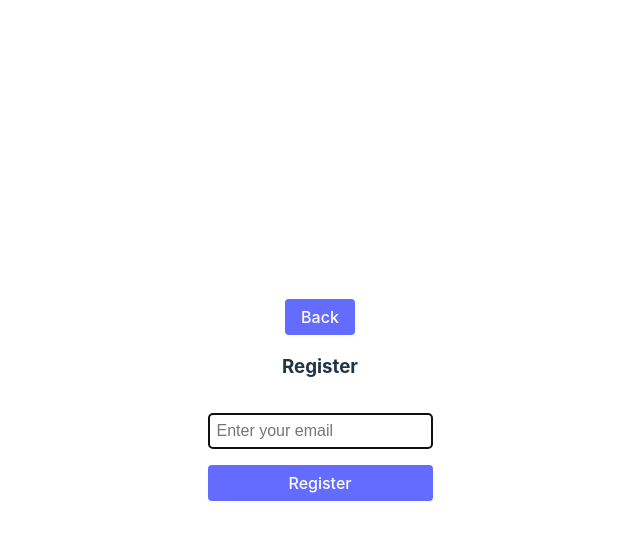
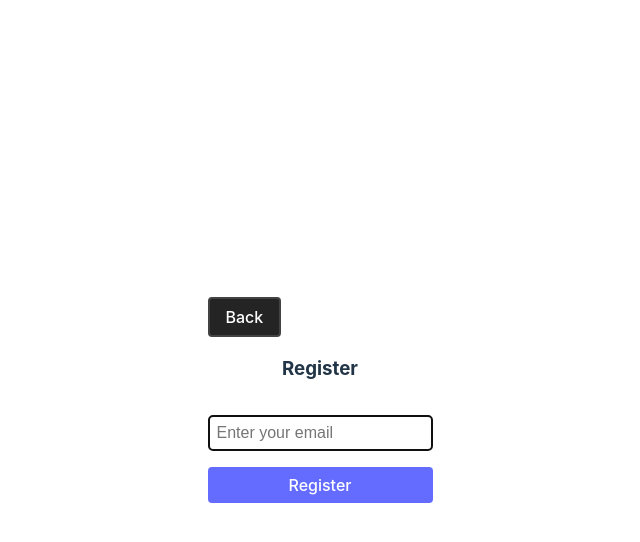
Before and after one commit to DexStephens/myverifi-wallet, a React (Vite) app: page / in a window 1280 px wide. Both pictures are taken after a click on the button "Register". Shown: the top 542 px of the page, without its empty margins (320-960 px from the left). Built offline with nearby package versions, Linux system fonts and the light colour scheme.

Commit message:
styling for back buttons, home page, logout button

```diff
--- a/src/App.css
+++ b/src/App.css
@@ -41,28 +41,28 @@
   color: #888;
 }
 
-.registration {
+.registration, .login, .landing {
   max-width: 400px;
   margin: 0 auto;
   padding: 2rem;
   text-align: center;
 }
 
-.registration form {
+.registration form, .login form, .landing form {
   display: flex;
   flex-direction: column;
   gap: 1rem;
   margin-top: 2rem;
 }
 
-.registration input {
+.registration input, .login input {
   padding: 0.5rem;
   font-size: 1rem;
   border: 1px solid #ccc;
   border-radius: 4px;
 }
 
-.registration button {
+.registration button, .login button , .landing button {
   padding: 0.5rem 1rem;
   font-size: 1rem;
   background-color: #646cff;
@@ -72,7 +72,7 @@
   cursor: pointer;
 }
 
-.registration button:hover {
+.registration button:hover, .login button:hover, .landing button:hover {
   background-color: #535bf2;
 }
 
@@ -81,3 +81,23 @@
   flex-direction: column;
   gap: 1rem;
 }
+
+.back {
+  display: flex;
+  flex-direction: horizontal;
+  justify-content: flex-start;
+}
+
+.back button {
+  padding: 0.5rem 1rem;
+  font-size: 1rem;
+  background-color: #242424;
+  color: white;
+  border: 2px solid #434343;
+  border-radius: 4px;
+  cursor: pointer;
+}
+
+.back button:hover {
+  background-color: #6c6da4;
+}
--- a/src/App.tsx
+++ b/src/App.tsx
@@ -1,9 +1,10 @@
 import { useEffect, useState } from "react";
 import { Registration } from "./components/Registration";
-import { getWallet } from "./utils/storage.util";
+import { getWallet, clearWallet } from "./utils/storage.util";
 import { Wallet } from "../types";
 import { Landing } from "./components/Landing";
 import { Login } from "./components/Login";
+import { Home } from "./components/Home";
 import "./App.css";
 
 //TODO: Initial setup with subscription id, email
@@ -17,6 +18,11 @@ function App() {
   const [loading, setLoading] = useState(true);
   const [showRegistration, setShowRegistration] = useState(false);
   const [showLogin, setShowLogin] = useState(false);
+
+  const logout = async () => {
+    await clearWallet();
+    setWallet(null);
+  };
 
   useEffect(() => {
     const initWallet = async () => {
@@ -46,10 +52,7 @@ function App() {
   }
 
   return (
-    <div>
-      <h1>Welcome, {wallet.email}</h1>
-      {/* Rest of your wallet UI */}
-    </div>
+    <Home wallet={wallet} onLogout={() => logout()}/>
   );
 }
 
--- /dev/null
+++ b/src/components/Home.tsx
@@ -0,0 +1,21 @@
+import { Wallet } from "../../types";
+
+export function Home({
+  wallet,
+  onLogout,
+}: {
+  wallet: Wallet;
+  onLogout: () => void;
+}) {
+  if (!wallet) {
+    return <div>Loading...</div>;
+  }
+
+  return (
+    <div>
+      <h1>Welcome, {wallet.email}</h1>
+      {/* Rest of your wallet UI */}
+      <button onClick={onLogout}>Logout</button>
+    </div>
+  );
+}
--- a/src/components/Login.tsx
+++ b/src/components/Login.tsx
@@ -5,7 +5,9 @@ export function Login({
   }) {
     return (
       <div className="login">
-        <button onClick={onBack}>Back</button>
+        <div className="back">
+            <button onClick={onBack}>Back</button>
+        </div>
         <h2>Login</h2>
         <div className="verticalContainer">
           <button>Log In</button>
--- a/src/components/Registration.tsx
+++ b/src/components/Registration.tsx
@@ -38,7 +38,9 @@ export function Registration({
 
   return (
     <div className="registration">
-      <button onClick={onBack}>Back</button>
+      <div className="back">
+        <button onClick={onBack}>Back</button>
+      </div>
       <h3>Register</h3>
       <form onSubmit={handleSubmit}>
         <input
--- a/src/utils/storage.util.ts
+++ b/src/utils/storage.util.ts
@@ -17,3 +17,11 @@ export async function storeWallet(wallet: Wallet) {
     console.error(e);
   }
 }
+
+export async function clearWallet() {
+  try {
+    await chrome.storage.local.remove("wallet");
+  } catch (e) {
+    console.error(e);
+  }
+}
```
